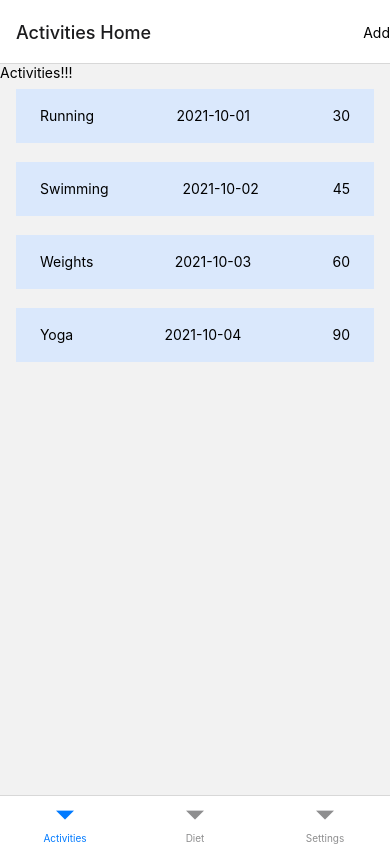
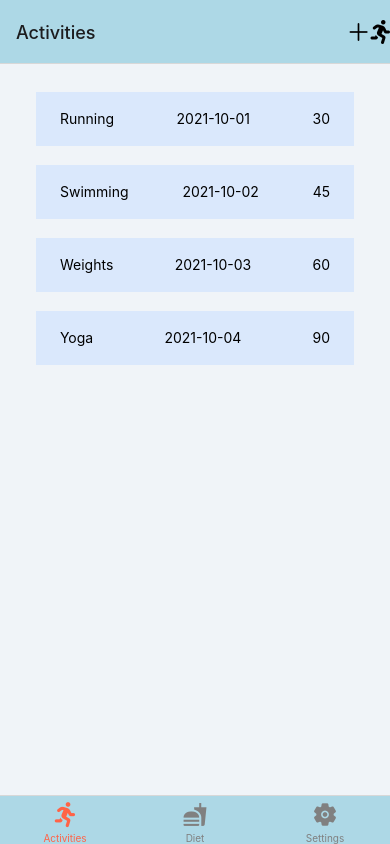
Before and after one commit to jinzhang01/assignment2, a React Native app: screen / in a window 390 px wide. Built offline with nearby package versions, Linux system fonts and the light colour scheme.

Commit message:
add the icons etc

```diff
--- a/App.js
+++ b/App.js
@@ -9,50 +9,89 @@ import AddDiet from './screens/AddDiet';
 import Diet from './screens/Diet';
 import Settings from './screens/Settings';
 import { ThemeProvider } from './theme/ThemeContext';
+import { FontAwesome5, MaterialIcons, Ionicons} from '@expo/vector-icons';
 
 const Stack = createNativeStackNavigator();
 const Tab = createBottomTabNavigator();
 
 function ActivitiesStack() {
   return (
-    <Stack.Navigator >
-      <Stack.Screen name="Activities Home" component={Activities} />
-      <Stack.Screen name="AddActivity" component={AddActivity} />
+    <Stack.Navigator
+      screenOptions={{
+        headerStyle: {
+          backgroundColor: 'lightblue',
+        },
+      }}
+    >
+      <Stack.Screen name="Activities " component={Activities} />
+      <Stack.Screen name="AddActivity" component={AddActivity} options={{ title: 'Add An Activity' }}/>
     </Stack.Navigator>
   );
 }
 
 function DietStack() {
   return (
-    <Stack.Navigator >
-      <Stack.Screen name="DietHome" component={Diet} />
-      <Stack.Screen name="AddDiet" component={AddDiet} />
+    <Stack.Navigator
+      screenOptions={{
+        headerStyle: {
+          backgroundColor: 'lightblue',
+        },
+      }}
+    >
+      <Stack.Screen name="Diet " component={Diet} />
+      <Stack.Screen name="AddDiet" component={AddDiet} options={{ title: 'Add A Diet Entry' }}/>
     </Stack.Navigator>
   );
 }
 
 function SettingsStack() {
   return (
-    <Stack.Navigator >
-      <Stack.Screen name="Settings Home" component={Settings} />
+    <Stack.Navigator
+      screenOptions={{
+        headerStyle: {
+          backgroundColor: 'lightblue',
+        },
+      }}
+    >
+      <Stack.Screen name="Settings " component={Settings} />
     </Stack.Navigator>
   );
 }
 
 function MyTabs() {
   return (
-    <Tab.Navigator screenOptions={{ headerShown: false }}>
+    <Tab.Navigator screenOptions={{
+      headerShown: false,
+      tabBarActiveTintColor: 'tomato',
+      tabBarInactiveTintColor: 'gray',
+      tabBarStyle: { backgroundColor: 'lightblue' },
+      }}>
       <Tab.Screen
         name="Activities"
         component={ActivitiesStack}
+        options={{
+          tabBarIcon: ({ color, size }) => (
+            <FontAwesome5 name="running" size={size} color={color} />
+          ),
+        }}
       />
       <Tab.Screen
         name="Diet"
         component={DietStack}
+        options={{
+          tabBarIcon: ({ color, size }) => (
+            <MaterialIcons name="fastfood" size={size} color={color} />
+          ),
+        }}
       />
       <Tab.Screen
         name="Settings"
         component={SettingsStack}
+        options={{
+          tabBarIcon: ({ color, size }) => (
+            <Ionicons name="settings" size={size} color={color} />
+          ),
+        }}
       />
     </Tab.Navigator>
   );
@@ -61,7 +100,7 @@ function MyTabs() {
 const App = () => {
   return (
     <ThemeProvider>
-      <NavigationContainer>
+      <NavigationContainer >
         <MyTabs />
       </NavigationContainer>
     </ThemeProvider>
--- a/screens/Activities.js
+++ b/screens/Activities.js
@@ -1,7 +1,9 @@
 import React, { useEffect } from 'react';
-import { View, Text, Button, FlatList } from 'react-native';
+import { View, Text, Button, FlatList, StyleSheet } from 'react-native';
 import PressableButton from '../component/PressableButton';
 import ItemsList from '../component/ItemsList';
+import { colors } from '../style/colors';
+import { AntDesign, FontAwesome5 } from '@expo/vector-icons';
 
 const Activities = ({ navigation }) => {
   useEffect(() => {
@@ -9,7 +11,10 @@ const Activities = ({ navigation }) => {
     navigation.setOptions({
       headerRight: () => (
         <PressableButton pressedFunction={() => navigation.navigate('AddActivity')}>
-          <Text>Add</Text>
+          <View style={styles.buttonContainer}>
+            <AntDesign name="plus" size={24} color="black" />
+            <FontAwesome5 name="running" size={24} color="black" />
+          </View>
         </PressableButton>
       ),
     });
@@ -25,9 +30,7 @@ const Activities = ({ navigation }) => {
   ];
 
   return (
-    <View>
-      <Text>Activities!!!</Text>
-
+    <View style={styles.container}>
       <FlatList
         renderItem={({ item }) => {
           return (
@@ -41,4 +44,22 @@ const Activities = ({ navigation }) => {
   );
 };
 
+const styles = StyleSheet.create({
+  container: {
+    flex: 1,
+    padding: 20,
+    backgroundColor: colors.Background,
+    justifyContent: 'center',
+  },
+  label: {
+    marginBottom: 10,
+    color: colors.Dark,
+    fontWeight: "bold",
+  },
+  buttonContainer: {
+    flexDirection: 'row',
+    justifyContent: 'space-between',
+  },
+});
+
 export default Activities;
--- a/screens/Diet.js
+++ b/screens/Diet.js
@@ -1,8 +1,10 @@
-import { View, Text, FlatList } from 'react-native'
+import { View, Text, FlatList, StyleSheet } from 'react-native'
 import React, { useEffect }  from 'react'
 import PressableButton from '../component/PressableButton';
 import ItemsList from '../component/ItemsList';
-import { useTheme } from '../theme/ThemeContext';
+import { colors } from '../style/colors';
+import { AntDesign, MaterialIcons } from '@expo/vector-icons';
+
 
 
 const Diet = ({navigation}) => {
@@ -16,17 +18,21 @@ const Diet = ({navigation}) => {
 
   useEffect(() => {
     navigation.setOptions({
-      title: 'Diet',
       headerRight: () => (
         <PressableButton pressedFunction={() => navigation.navigate('AddDiet')}>
-          <Text>Add</Text>
+          <View style={styles.buttonContainer}>
+            <AntDesign name="plus" size={24} color="black" />
+            <MaterialIcons name="fastfood" size={24} color="black" />
+          </View>
+
         </PressableButton>
       ),
     });
   }, [navigation]);
+
+
   return (
-    <View>
-      <Text>Diet</Text>
+    <View style={styles.container}>
       <FlatList
         renderItem={({ item }) => {
           return (
@@ -40,4 +46,22 @@ const Diet = ({navigation}) => {
   )
 }
 
+const styles = StyleSheet.create({
+  container: {
+    flex: 1,
+    padding: 20,
+    backgroundColor: colors.Background,
+    justifyContent: 'center',
+  },
+  label: {
+    marginBottom: 10,
+    color: colors.Dark,
+    fontWeight: "bold",
+  },
+  buttonContainer: {
+    flexDirection: 'row',
+    justifyContent: 'space-between',
+  },
+});
+
 export default Diet
--- a/style/colors.js
+++ b/style/colors.js
@@ -1,14 +1,14 @@
 export const colors = {
-    primary: "#4A90E2",
-    light: "#DAE8FC",
-    Dark: "#002244",
-    Background: "#F0F4F8",
-    Darkmode: "#2C2C2C",
-    BlackText: "#000000",
-    WhiteText: "#FFFFFF",
-    error: "#D32F2F",
-    success: "#388E3C",
-    warning: "#F57C00",
-    lightBackground: "#FFFFFF",
-    cancel: "#C62828",
+    primary: "#4A90E2", // Blue
+    light: "#DAE8FC", // Light Blue
+    Dark: "#002244", // Dark Blue
+    Background: "#F0F4F8", // Light Grey
+    Darkmode: "#2C2C2C", // Very Dark Grey (almost black)
+    BlackText: "#000000", // Black
+    WhiteText: "#FFFFFF", // White
+    error: "#D32F2F", // Red
+    success: "#388E3C", // Green
+    warning: "#F57C00", // Orange
+    cancel: "#C62828", // Dark Red
+    lightblue: "lightblue",
 };
```
Also changed, not shown: screens/AddActivity.js (+1 -7 lines).
